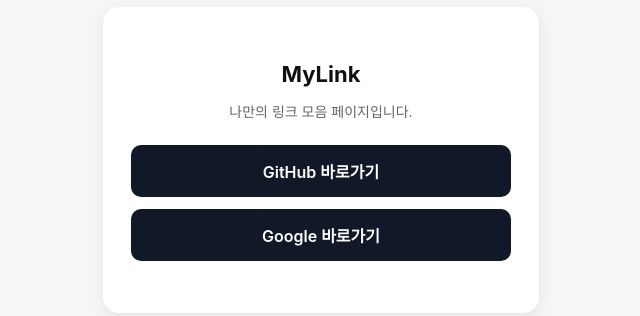
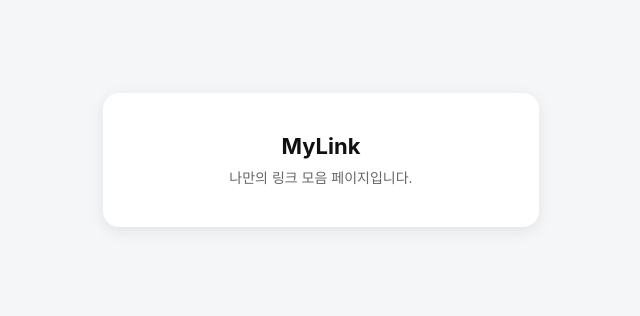
Before and after one commit to logicduhan1234/mylink-folder, a plain HTML site: page index.html in a window 1280 px wide. Shown: the part 240-556 px from the top of the page, without its empty margins (319-959 px from the left). Drawn offline with Linux system fonts and the light colour scheme.

Commit message:
index.html

```diff
--- a/index.html
+++ b/index.html
@@ -23,27 +23,14 @@
       max-width: 380px;
       text-align: center;
     }
-    h1 { font-size: 22px; margin-bottom: 8px; color: #111; }
-    p { font-size: 14px; color: #666; margin-bottom: 24px; }
-    a.link-btn {
-      display: block;
-      background: #111827;
-      color: #fff;
-      text-decoration: none;
-      padding: 14px;
-      border-radius: 10px;
-      margin-bottom: 12px;
-      font-weight: 600;
-    }
-    a.link-btn:hover { background: #374151; }
+    h1 { font-size: 22px; margin: 0 0 8px 0; color: #111; }
+    p { font-size: 14px; color: #666; margin: 0; }
   </style>
 </head>
 <body>
   <div class="card">
     <h1>MyLink</h1>
     <p>나만의 링크 모음 페이지입니다.</p>
-    <a class="link-btn" href="https://github.com" target="_blank">GitHub 바로가기</a>
-    <a class="link-btn" href="https://www.google.com" target="_blank">Google 바로가기</a>
   </div>
 </body>
 </html>
```
